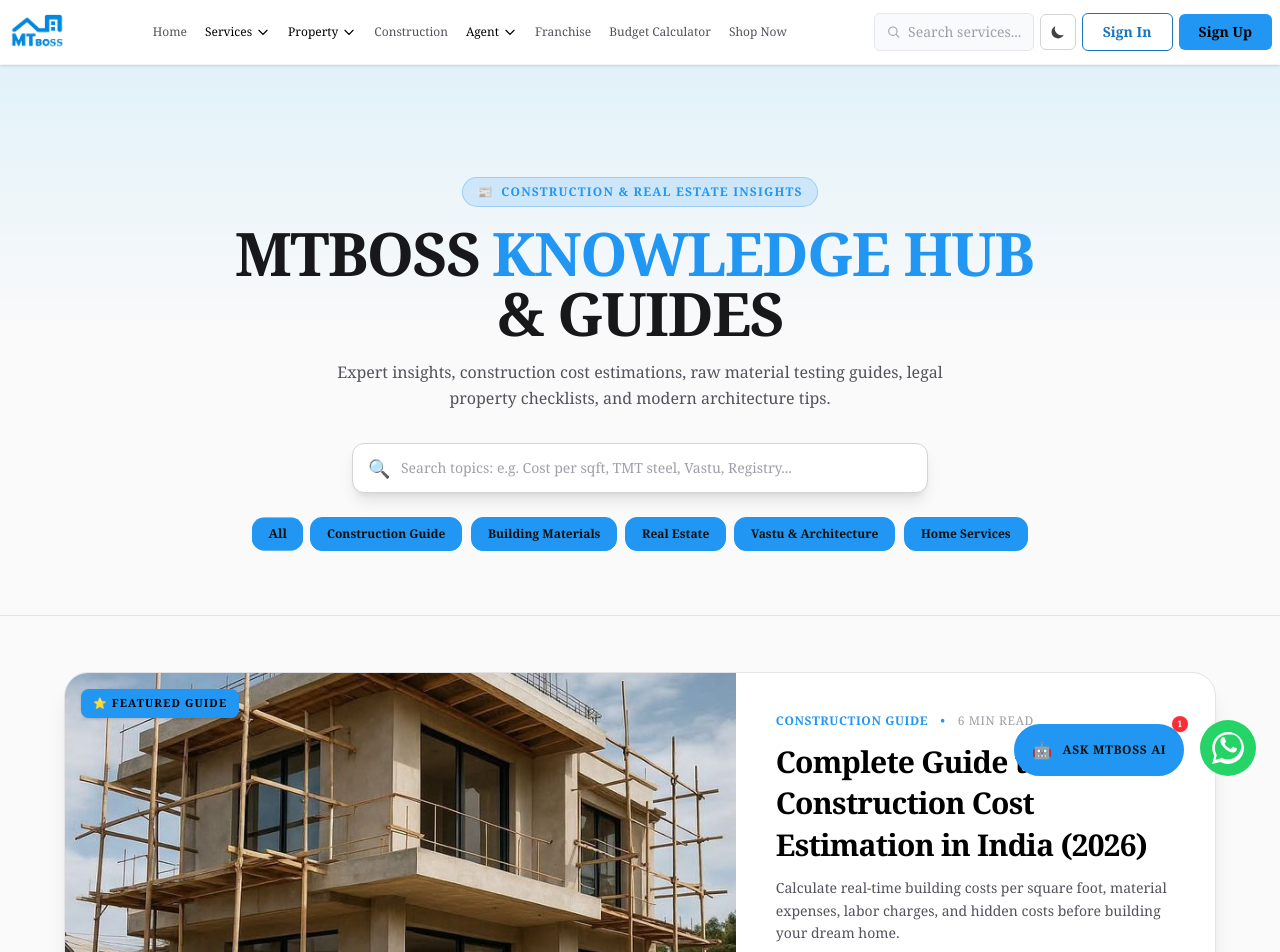
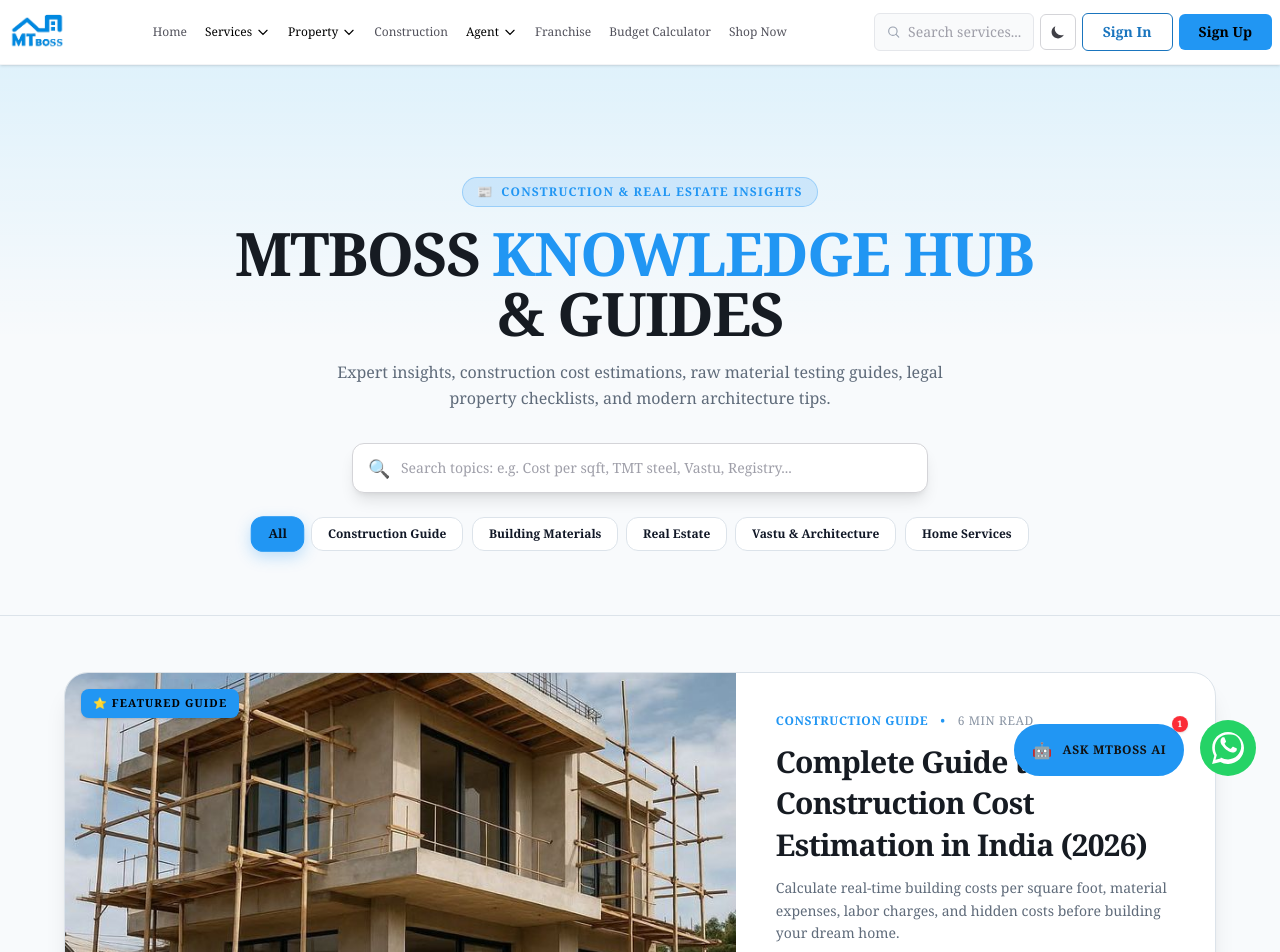
Before and after one commit to teamzentrix01/MT-Boss, a Next.js app: page /blog in a window 1280 px wide. Shown: the top 952 px of the page. Built offline with nearby package versions, Linux system fonts and the light colour scheme.

Commit message:
update in blog

```diff
--- a/src/app/blog/[slug]/page.jsx
+++ b/src/app/blog/[slug]/page.jsx
@@ -1,6 +1,7 @@
 import { notFound } from 'next/navigation';
 import Link from 'next/link';
 import { DEFAULT_BLOGS } from '@/lib/blog-defaults.mjs';
+import '../blog.css';
 
 export async function generateMetadata({ params }) {
   const { slug } = await params;
@@ -166,7 +167,7 @@
   };
 
   return (
-    <div className="min-h-screen bg-zinc-50 dark:bg-black text-zinc-900 dark:text-white transition-colors duration-300">
+    <div className="blog-page blog-detail-page min-h-screen bg-zinc-50 text-zinc-900 transition-colors duration-300">
 
       {/* JSON-LD Script for SEO */}
       <script
@@ -276,7 +277,7 @@
         )}
 
         {/* Author Bio Box */}
-        <div className="mt-12 p-6 rounded-2xl border border-zinc-200 dark:border-zinc-800 bg-white dark:bg-zinc-900/80 shadow-lg flex items-start gap-4">
+        <div className="blog-surface mt-12 p-6 rounded-2xl border border-zinc-200 shadow-lg flex items-start gap-4">
           <div className="w-12 h-12 rounded-2xl bg-[var(--brand-blue)] text-black font-black flex items-center justify-center text-xl flex-shrink-0">
             MT
           </div>
@@ -335,7 +336,7 @@
                 <Link
                   key={post.slug}
                   href={`/blog/${post.slug}`}
-                  className="group rounded-2xl overflow-hidden border border-zinc-200 dark:border-zinc-800 bg-white dark:bg-zinc-900 shadow hover:shadow-xl transition-all duration-300"
+                  className="blog-card group rounded-2xl overflow-hidden border border-zinc-200 shadow hover:shadow-xl transition-all duration-300"
                 >
                   <div className="h-40 overflow-hidden relative bg-zinc-800">
                     <img
--- /dev/null
+++ b/src/app/blog/blog.css
@@ -0,0 +1,130 @@
+.blog-page {
+  --blog-bg: #f8fafc;
+  --blog-surface: #ffffff;
+  --blog-surface-soft: #f4f7fa;
+  --blog-text: #161b22;
+  --blog-muted: #5f6b7a;
+  --blog-subtle: #8994a3;
+  --blog-border: #dce3ea;
+  background: var(--blog-bg) !important;
+  color: var(--blog-text) !important;
+}
+
+.blog-page .blog-featured,
+.blog-page .blog-card,
+.blog-page .blog-surface {
+  background: var(--blog-surface) !important;
+  border-color: var(--blog-border) !important;
+  color: var(--blog-text) !important;
+}
+
+.blog-page .blog-featured :is(h2, h3),
+.blog-page .blog-card :is(h2, h3),
+.blog-page .blog-surface :is(h2, h3, h4) {
+  color: var(--blog-text) !important;
+}
+
+.blog-page :is(.text-zinc-600, .text-zinc-500) {
+  color: var(--blog-muted) !important;
+}
+
+.blog-page .text-zinc-400 {
+  color: var(--blog-subtle) !important;
+}
+
+.blog-page :is(.border-zinc-100, .border-zinc-200) {
+  border-color: var(--blog-border) !important;
+}
+
+.blog-page .blog-category-chip,
+.blog-page .blog-category-chip:hover,
+.blog-page .blog-category-chip:focus,
+.blog-page .blog-category-chip:active {
+  background-color: #ffffff !important;
+  background-image: none !important;
+  border: 1px solid var(--blog-border) !important;
+  box-shadow: none !important;
+  color: #111827 !important;
+  transform: none;
+}
+
+.blog-page .blog-category-chip:hover {
+  background-color: #eef6fd !important;
+  border-color: var(--brand-blue) !important;
+}
+
+.blog-page .blog-category-chip.is-active,
+.blog-page .blog-category-chip.is-active:hover {
+  background-color: var(--brand-blue) !important;
+  border-color: var(--brand-blue) !important;
+  box-shadow: 0 5px 14px color-mix(in srgb, var(--brand-blue) 28%, transparent) !important;
+  color: #07111d !important;
+}
+
+.dark-mode .blog-page {
+  --blog-bg: #070b11;
+  --blog-surface: #121923;
+  --blog-surface-soft: #182230;
+  --blog-text: #f3f7fb;
+  --blog-muted: #b5c0cd;
+  --blog-subtle: #8e9bab;
+  --blog-border: #2a3747;
+}
+
+.dark-mode .blog-page :is(.bg-white, .bg-white\/50, .bg-zinc-50) {
+  background-color: var(--blog-surface) !important;
+}
+
+.dark-mode .blog-page :is(.text-black, .text-zinc-900, .text-zinc-800, .text-zinc-700) {
+  color: var(--blog-text) !important;
+}
+
+.dark-mode .blog-page :is(.border-zinc-800, .border-zinc-700) {
+  border-color: var(--blog-border) !important;
+}
+
+.dark-mode .blog-page input {
+  background: var(--blog-surface) !important;
+  border-color: var(--blog-border) !important;
+  color: var(--blog-text) !important;
+}
+
+.dark-mode .blog-page input::placeholder {
+  color: var(--blog-subtle) !important;
+}
+
+.dark-mode .blog-page .blog-category-chip,
+.dark-mode .blog-page .blog-category-chip:hover,
+.dark-mode .blog-page .blog-category-chip:focus,
+.dark-mode .blog-page .blog-category-chip:active {
+  background-color: var(--blog-surface) !important;
+  border-color: var(--blog-border) !important;
+  color: #ffffff !important;
+}
+
+.dark-mode .blog-page .blog-category-chip:hover {
+  background-color: var(--blog-surface-soft) !important;
+  border-color: var(--brand-blue) !important;
+}
+
+.dark-mode .blog-page .blog-category-chip.is-active,
+.dark-mode .blog-page .blog-category-chip.is-active:hover {
+  background-color: var(--brand-blue) !important;
+  border-color: var(--brand-blue) !important;
+  color: #07111d !important;
+}
+
+.dark-mode .blog-detail-page article {
+  color: var(--blog-muted) !important;
+}
+
+.dark-mode .blog-detail-page article :is(h1, h3, strong) {
+  color: var(--blog-text) !important;
+}
+
+@media (max-width: 640px) {
+  .blog-page .blog-card,
+  .blog-page .blog-featured {
+    border-radius: 16px;
+  }
+}
--- a/src/app/blog/page.jsx
+++ b/src/app/blog/page.jsx
@@ -3,6 +3,7 @@
 import { useState, useMemo, useEffect } from 'react';
 import Link from 'next/link';
 import { DEFAULT_BLOGS } from '@/lib/blog-defaults.mjs';
+import './blog.css';
 
 const CATEGORIES = [
   'All',
@@ -59,7 +60,7 @@
   const standardBlogs = filteredBlogs.length > 0 ? filteredBlogs.slice(1) : [];
 
   return (
-    <div className={`min-h-screen transition-colors duration-300 ${isDark ? 'bg-black text-white' : 'bg-zinc-50 text-zinc-900'}`}>
+    <div className={`blog-page blog-listing-page min-h-screen transition-colors duration-300 ${isDark ? 'bg-black text-white' : 'bg-zinc-50 text-zinc-900'}`}>
 
       {/* ── HERO HEADER ── */}
       <section className="relative overflow-hidden pt-28 pb-16 px-6 sm:px-10 lg:px-16 border-b border-zinc-200 dark:border-zinc-800/80 bg-gradient-to-b from-sky-500/10 via-transparent to-transparent">
@@ -110,13 +111,7 @@
                 <button
                   key={cat}
                   onClick={() => setSelectedCategory(cat)}
-                  className={`px-4 py-2 rounded-xl text-xs font-bold transition-all ${
-                    active
-                      ? 'bg-[var(--brand-blue)] text-black shadow-md shadow-[var(--brand-blue)]/30 scale-105'
-                      : isDark
-                      ? 'bg-zinc-900 text-zinc-400 hover:text-white hover:bg-zinc-800'
-                      : 'bg-white text-zinc-600 hover:text-black hover:bg-zinc-100 border border-zinc-200'
-                  }`}
+                  className={`blog-category-chip px-4 py-2 rounded-xl text-xs font-bold transition-all ${active ? 'is-active scale-105' : ''}`}
                 >
                   {cat}
                 </button>
@@ -147,7 +142,7 @@
 
             {/* 🌟 FEATURED HERO ARTICLE */}
             {featuredBlog && !searchQuery && selectedCategory === 'All' && (
-              <div className="group relative rounded-3xl overflow-hidden border border-zinc-200 dark:border-zinc-800 bg-white dark:bg-zinc-900/80 shadow-xl transition-all hover:shadow-2xl">
+              <div className="blog-featured group relative rounded-3xl overflow-hidden border border-zinc-200 shadow-xl transition-all hover:shadow-2xl">
                 <div className="grid grid-cols-1 lg:grid-cols-12 gap-0">
                   <div className="lg:col-span-7 h-64 sm:h-80 lg:h-[420px] relative overflow-hidden bg-zinc-800">
                     <img
@@ -210,7 +205,7 @@
               {(searchQuery || selectedCategory !== 'All' ? filteredBlogs : standardBlogs).map((post) => (
                 <article
                   key={post.id || post.slug}
-                  className="group rounded-2xl overflow-hidden border border-zinc-200 dark:border-zinc-800 bg-white dark:bg-zinc-900/60 shadow-lg hover:shadow-xl flex flex-col justify-between transition-all duration-300 hover:-translate-y-1"
+                  className="blog-card group rounded-2xl overflow-hidden border border-zinc-200 shadow-lg hover:shadow-xl flex flex-col justify-between transition-all duration-300 hover:-translate-y-1"
                 >
                   <div>
                     <div className="h-48 overflow-hidden relative bg-zinc-800">
```
